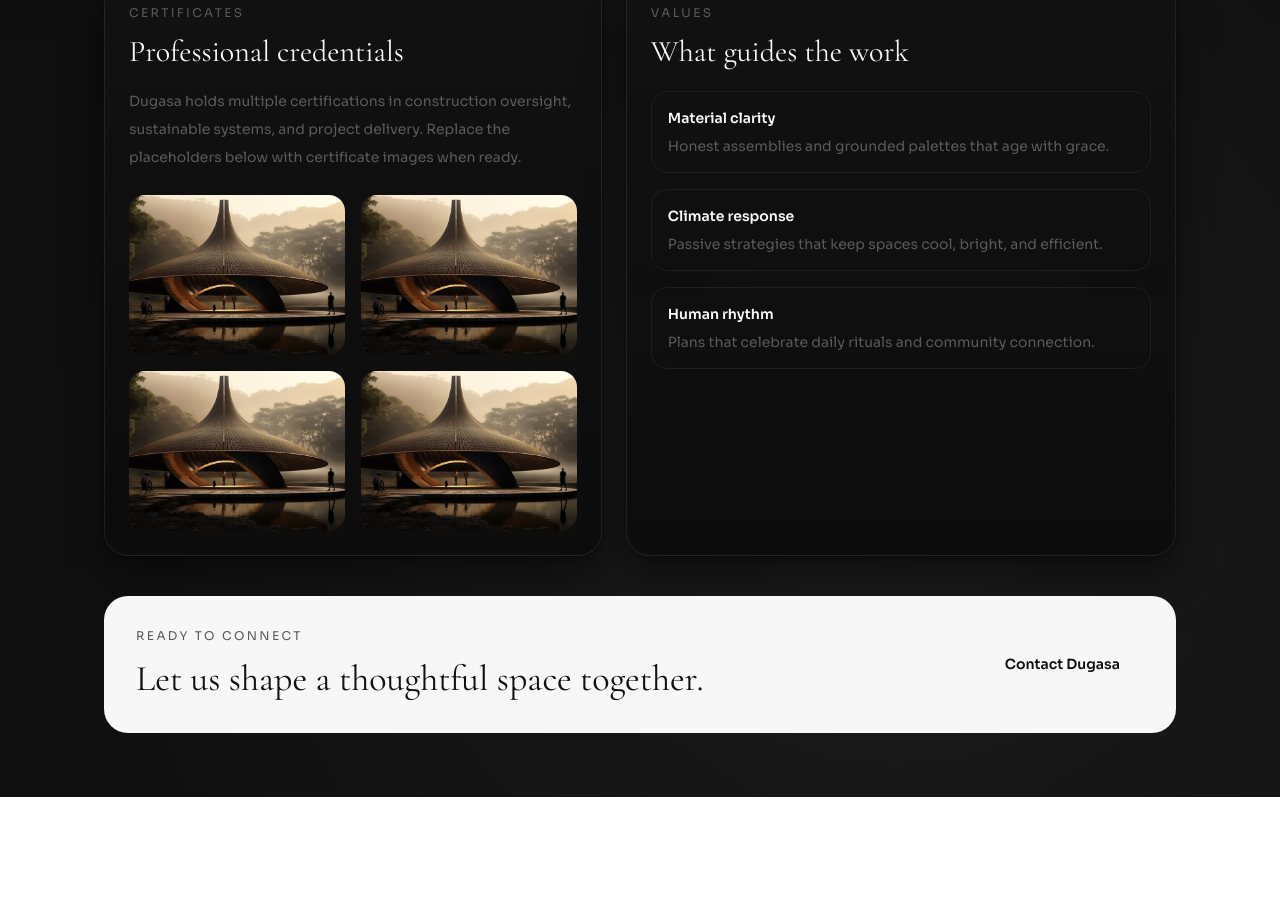
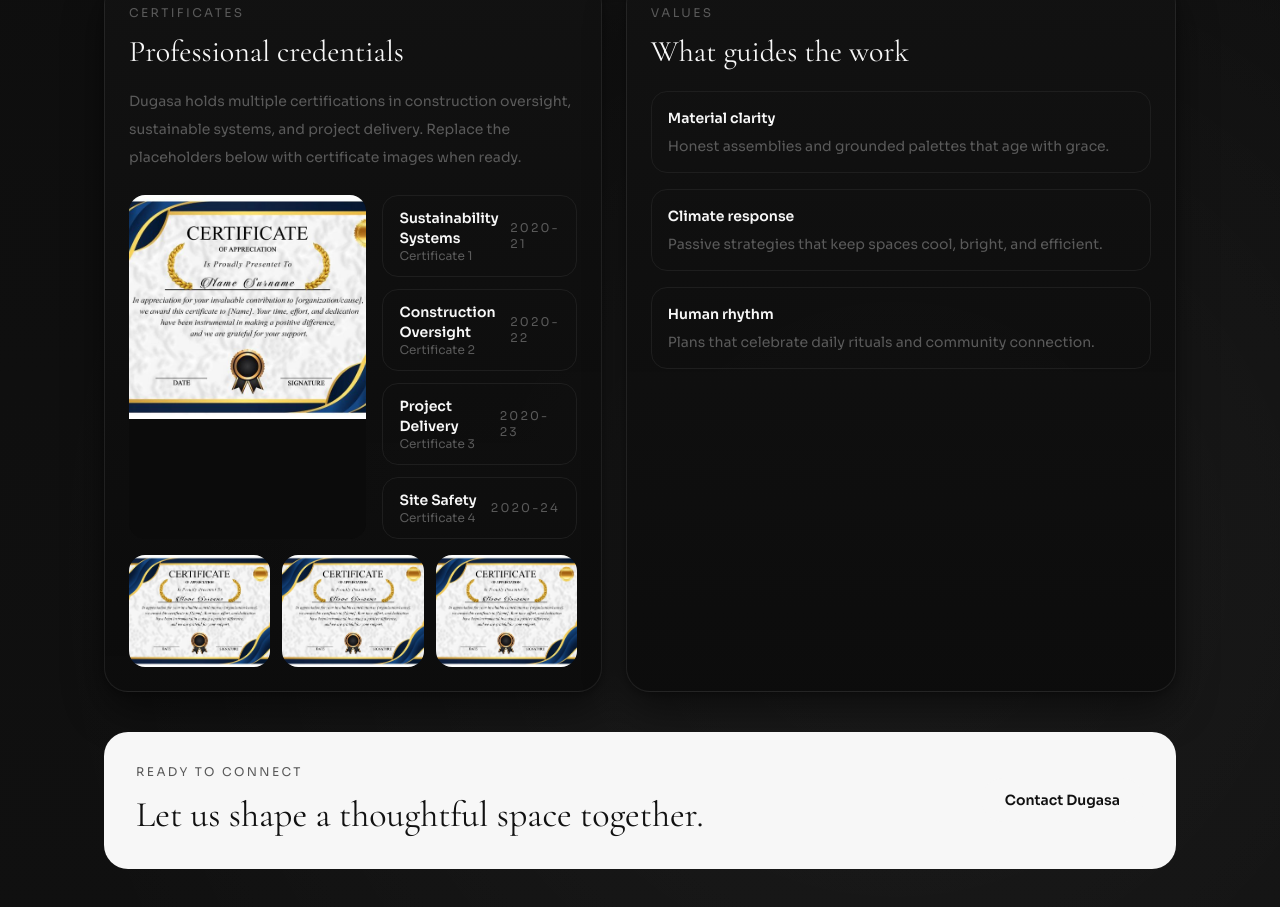
Before and after one commit to Chala751/dhuge-portfolio, a Next.js app: page /about in a window 1280 px wide. Shown: the part 1520-2427 px from the top of the page. Before the commit the page ends 2317 px from the top, so only its background shows below. Built offline with nearby package versions, Linux system fonts and the light colour scheme.

Commit message:
deatail about done

```diff
--- a/app/about/page.tsx
+++ b/app/about/page.tsx
@@ -141,13 +141,41 @@ export default function AboutPage() {
                             Dugasa holds multiple certifications in construction oversight, sustainable systems,
                             and project delivery. Replace the placeholders below with certificate images when ready.
                         </p>
-                        <div className="mt-6 grid gap-4 sm:grid-cols-2">
-                            {[1, 2, 3, 4].map((item) => (
+                        <div className="mt-6 grid gap-4 md:grid-cols-[1.1fr_0.9fr]">
+                            <div className="media-frame overflow-hidden rounded-2xl">
+                                <img
+                                    src="/architect9.jpg"
+                                    alt="Featured certificate"
+                                    className="h-48 w-full object-cover sm:h-56"
+                                />
+                            </div>
+                            <div className="grid gap-3">
+                                {["Sustainability Systems", "Construction Oversight", "Project Delivery", "Site Safety"].map(
+                                    (label, index) => (
+                                        <div
+                                            key={label}
+                                            className="flex items-center justify-between rounded-2xl border border-[var(--line)] px-4 py-3 text-sm"
+                                        >
+                                            <div>
+                                                <p className="font-semibold text-[var(--paper)]">{label}</p>
+                                                <p className="text-xs text-[var(--muted)]">Certificate {index + 1}</p>
+                                            </div>
+                                            <span className="text-xs uppercase tracking-[0.18em] text-[var(--muted)]">
+                                                2020-
+                                                {index + 21}
+                                            </span>
+                                        </div>
+                                    )
+                                )}
+                            </div>
+                        </div>
+                        <div className="mt-4 grid gap-3 sm:grid-cols-2 lg:grid-cols-3">
+                            {[1, 2, 3].map((item) => (
                                 <div key={item} className="media-frame overflow-hidden rounded-2xl">
                                     <img
-                                        src="/architect1.jpg"
-                                        alt={`Certificate placeholder ${item}`}
-                                        className="h-40 w-full object-cover"
+                                        src="/architect9.jpg"
+                                        alt={`Certificate gallery ${item}`}
+                                        className="h-32 w-full object-cover sm:h-28"
                                     />
                                 </div>
                             ))}
```
Also changed, not shown: public/architect9.jpg (added).
